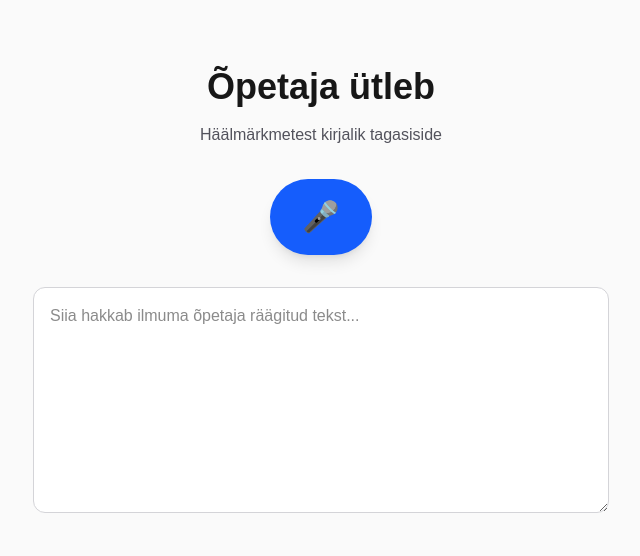
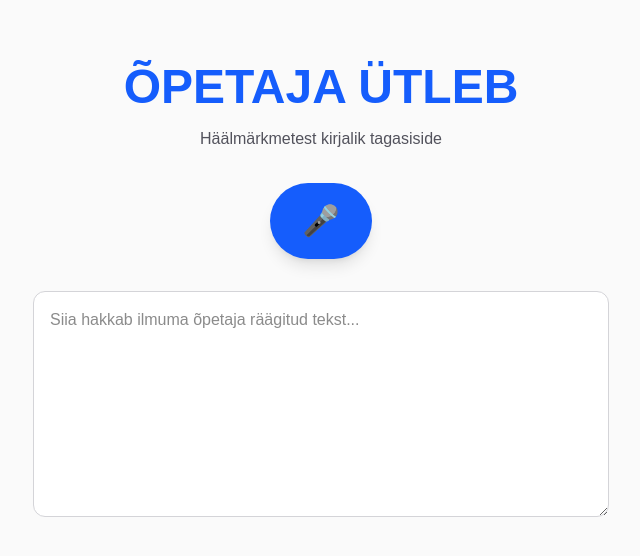
Before and after one commit to harryillak/oput-app, a Next.js app: page / in a window 1280 px wide. Shown: the part 110-666 px from the top of the page, without its empty margins (319-959 px from the left). Built offline with nearby package versions, Linux system fonts and the light colour scheme.

Commit message:
Muuda avalehe pealkirja

```diff
--- a/app/page.tsx
+++ b/app/page.tsx
@@ -1,9 +1,9 @@
 export default function Home() {
   return (
     <main className="min-h-screen flex flex-col items-center justify-center p-8 bg-zinc-50">
-      <h1 className="text-4xl font-bold mb-4">
-        Õpetaja ütleb
-      </h1>
+      <h1 className="text-5xl font-bold mb-4 text-blue-600">
+  ÕPETAJA ÜTLEB
+</h1>
 
       <p className="text-zinc-600 mb-8">
         Häälmärkmetest kirjalik tagasiside
```
